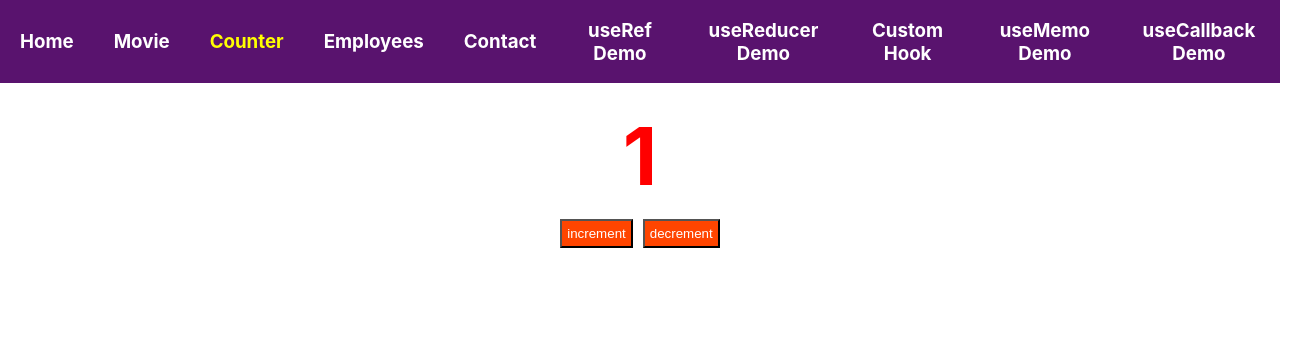
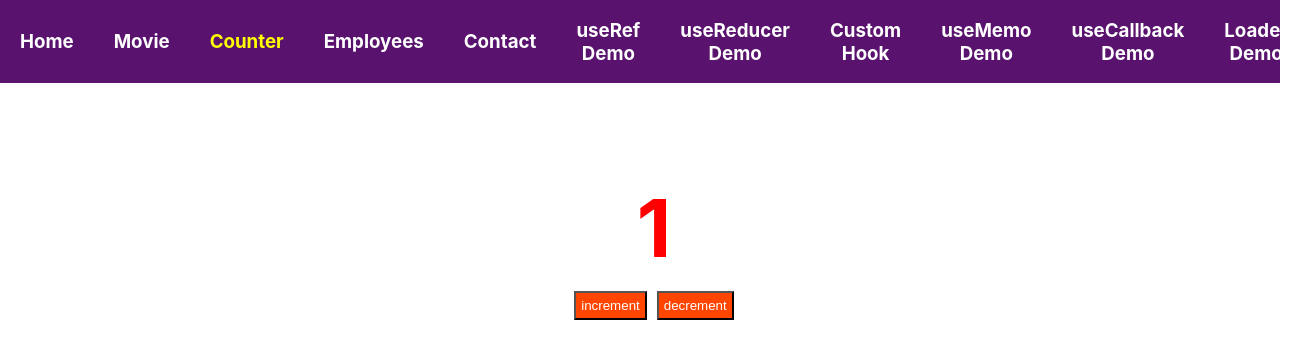
Before and after one commit to utshabkg/react-practice, a React (Create React App) app: page /counter in a window 1280 px wide. Shown: the top 358 px of the page, 1308 px wide, since content can reach past the window. Built offline with nearby package versions, Linux system fonts and the light colour scheme.

Commit message:
react spinner added to show loading screen

```diff
--- a/package.json
+++ b/package.json
@@ -9,6 +9,7 @@
     "prop-types": "^15.8.1",
     "react": "^18.2.0",
     "react-dom": "^18.2.0",
+    "react-loader-spinner": "^5.3.4",
     "react-router-dom": "^6.9.0",
     "react-scripts": "5.0.1",
     "sass": "^1.58.3",
--- a/src/App.js
+++ b/src/App.js
@@ -12,6 +12,7 @@ import UseRefDemo from "./components/hooksDemo/UseRefDemo";
 import UseReducerDemo from "./components/hooksDemo/UseReducerDemo";
 import UseMemoDemo from "./components/hooksDemo/UseMemoDemo";
 import UseCallbackDemo from "./components/hooksDemo/UseCallbackDemo";
+import Loader from "./components/loader/Loader";
 
 import { BrowserRouter as Router, Routes, Route } from "react-router-dom";
 
@@ -32,10 +33,12 @@ function App() {
             <Route path="insta" element={<Insta />} />
             <Route path="mail" element={<Mail />} />
           </Route>
+
           <Route path="/userefdemo" element={<UseRefDemo />} />
           <Route path="/usereducerdemo" element={<UseReducerDemo />} />
           <Route path="/usememodemo" element={<UseMemoDemo />} />
           <Route path="/usecallbackdemo" element={<UseCallbackDemo />} />
+          <Route path="/loaderdemo" element={<Loader />} />
           <Route path="*" element={<Error />} />
         </Routes>
       </div>
--- a/src/components/header/Header.js
+++ b/src/components/header/Header.js
@@ -39,6 +39,9 @@ const Header = () => {
       <NavLink style={navLinkStyles} to={"/usecallbackdemo"}>
         <h3>useCallback Demo</h3>
       </NavLink>
+      <NavLink style={navLinkStyles} to={"/loaderdemo"}>
+        <h3>Loader Demo</h3>
+      </NavLink>
     </div>
   );
 };
--- /dev/null
+++ b/src/components/loader/Loader.js
@@ -0,0 +1,35 @@
+import "./Loader.scss";
+import React, { useEffect, useState } from "react";
+import { ThreeCircles } from "react-loader-spinner";
+
+const Loader = () => {
+  const [loading, setLoading] = useState(false);
+  const [data, setData] = useState([]);
+
+  useEffect(() => {
+    setLoading(true);
+    async function getData() {
+      const get = await fetch(
+        "https://hub.dummyapis.com/employee?noofRecords=500&idStarts=1001"
+      );
+      const response = await get.json();
+      setData(response);
+      setLoading(false);
+    }
+
+    getData();
+  }, []);
+  return (
+    <div className="main">
+      {loading ? (
+        <ThreeCircles />
+      ) : (
+        data.map((e, i) => {
+          return <p>{e.email}</p>;
+        })
+      )}
+    </div>
+  );
+};
+
+export default Loader;
--- /dev/null
+++ b/src/components/loader/Loader.scss
@@ -0,0 +1,8 @@
+.main{
+    width: 100vw;
+    min-height: 300px;
+    display: flex;
+    flex-direction: column;
+    justify-content: center;
+    align-items: center;
+}
```
Also changed, not shown: 1 other file (tests, documents, lock files or other folders).
